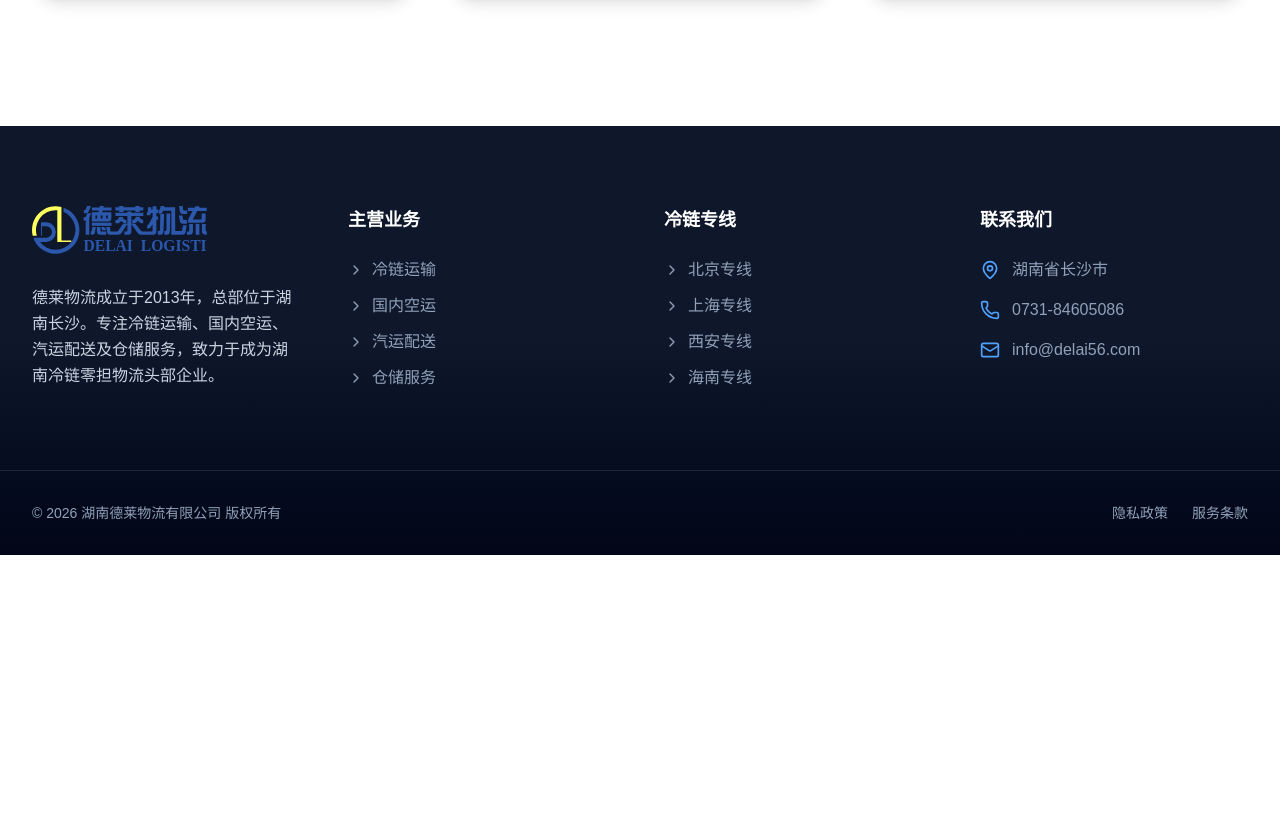
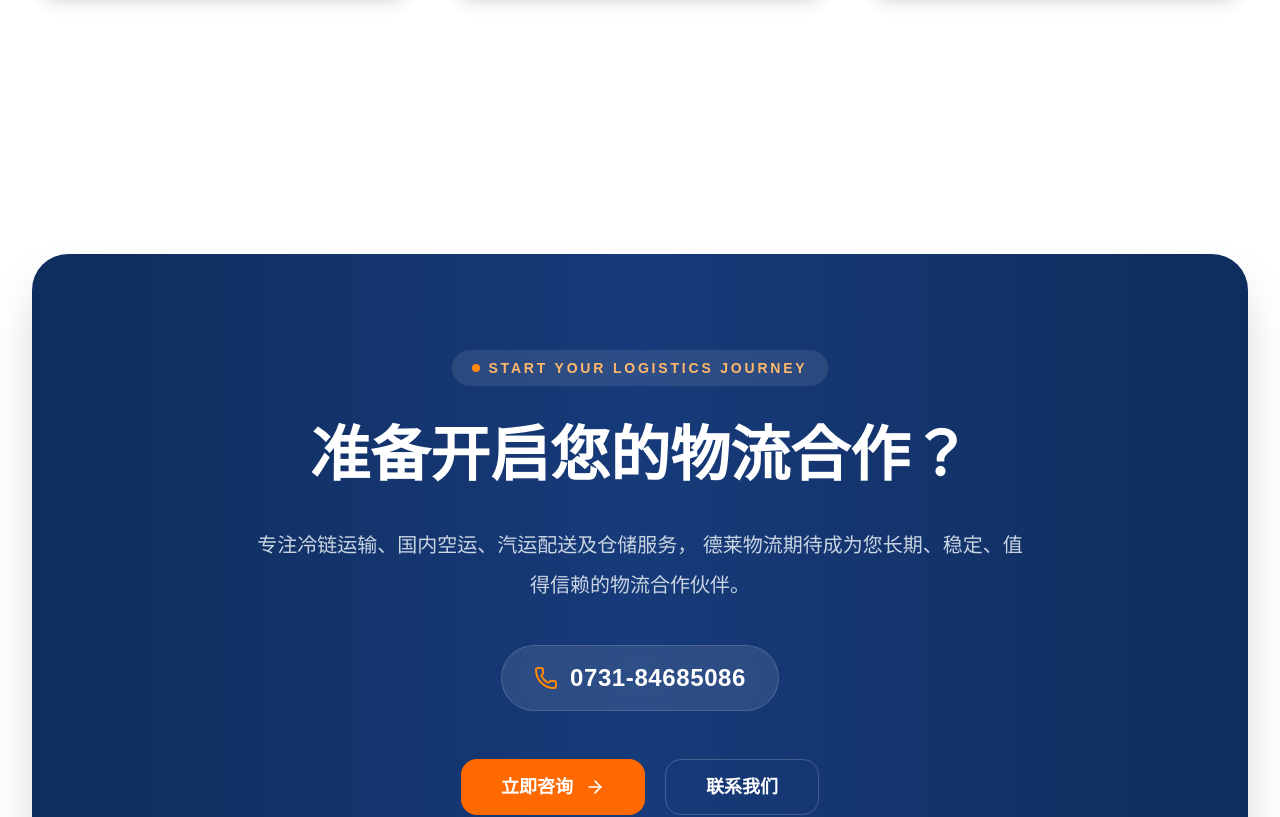
Before and after one commit to DelaiLogistics/delai-logistics, a Next.js app: page / in a window 1280 px wide. Shown: the part 5780-6597 px from the top of the page. Before the commit the page ends 6335 px from the top, so only its background shows below. Built offline with nearby package versions, Linux system fonts and the light colour scheme.

Commit message:
Add ContactCTA to homepage

```diff
--- a/app/page.tsx
+++ b/app/page.tsx
@@ -4,6 +4,7 @@
 import Services from '@/components/Services';
 import WhyChoose from '@/components/WhyChoose';
 import BusinessCases from '@/components/BusinessCases';
+import ContactCTA from '@/components/ContactCTA';
 import Footer from '@/components/Footer';
 
 export default function Home() {
@@ -21,6 +22,8 @@
 
       <BusinessCases />
 
+      <ContactCTA />
+
       <Footer />
     </main>
   );
```
